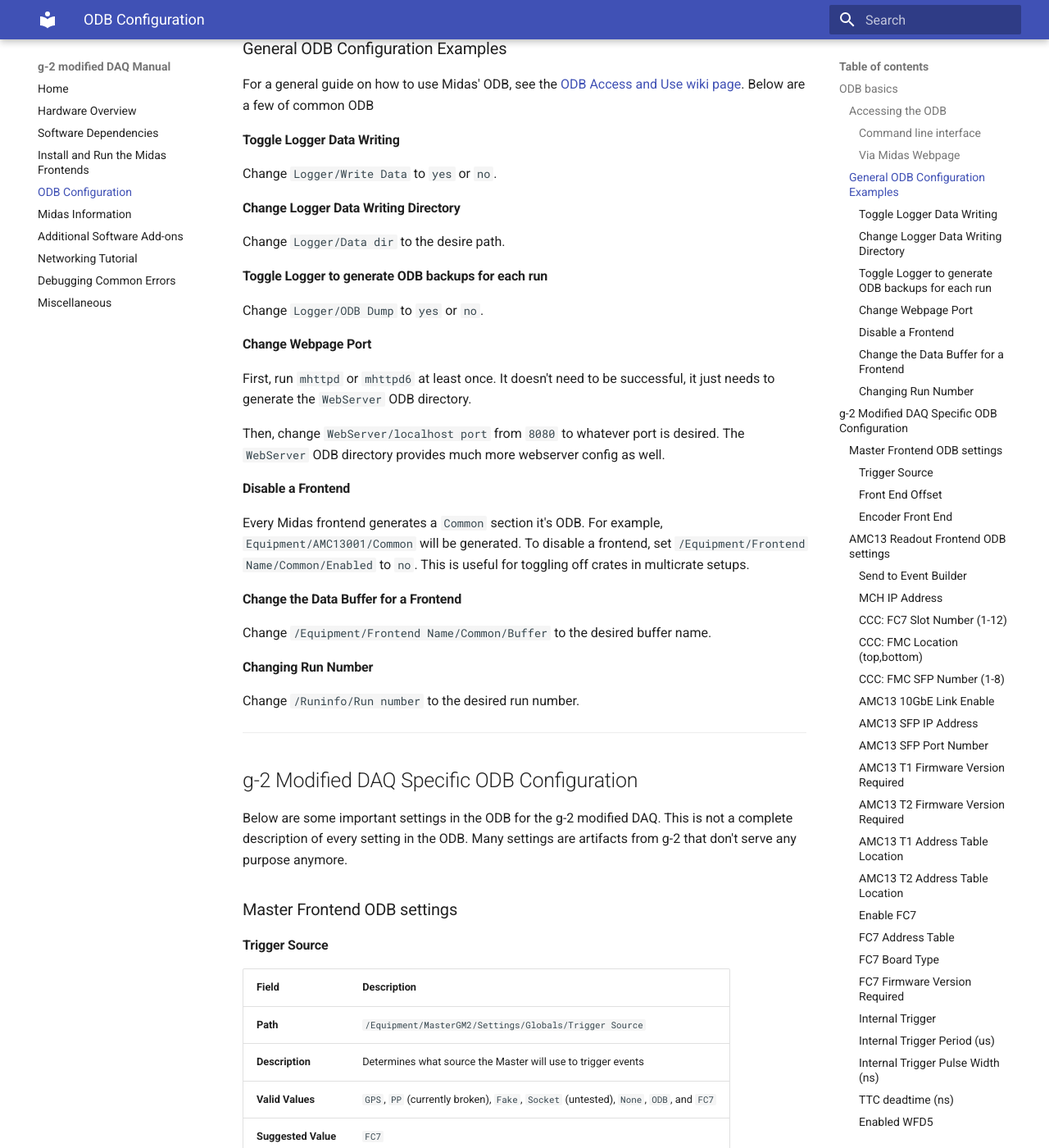
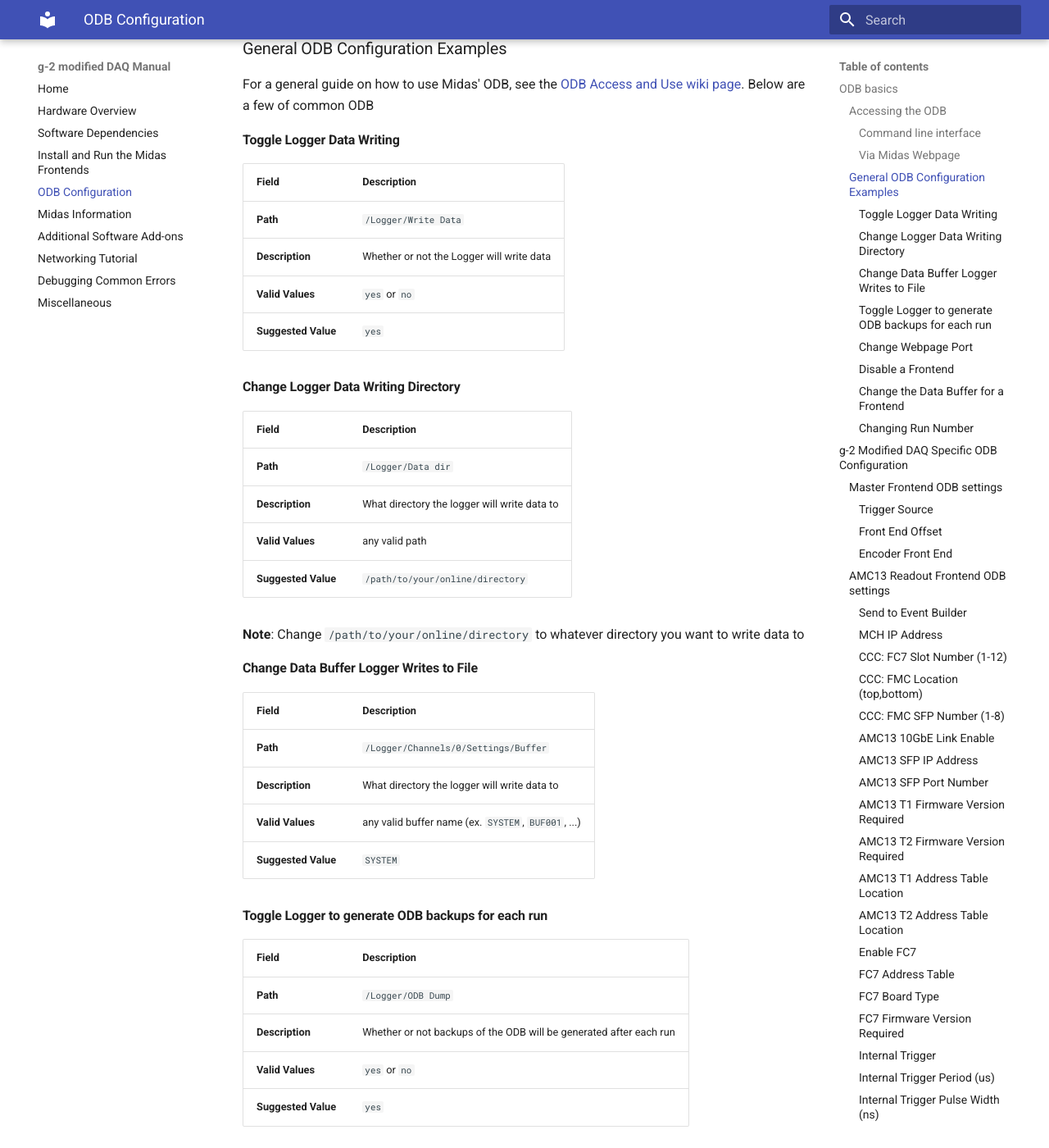
Before and after one commit to jaca230/teststand_daq_manual, an MkDocs documentation site: the page built from docs/odb_config.md, in a window 1280 px wide and 1400 px high, scrolled down 693 px. Shown: the whole window at 82% size. Built offline with MkDocs 1.6.1 and Material for MkDocs 9.7.7, drawn with Linux system fonts in a browser that asks for light colours; some of the changed text lies outside the part shown.

Commit message:
General ODB Configuration examples, added how to change logger buffer

```diff
--- a/docs/odb_config.md
+++ b/docs/odb_config.md
@@ -27,27 +27,86 @@
 For a general guide on how to use Midas' ODB, see the [ODB Access and Use wiki page](https://daq00.triumf.ca/MidasWiki/index.php/ODB_Access_and_Use). Below are a few of common ODB
 
 #### Toggle Logger Data Writing
-Change `Logger/Write Data` to `yes` or `no`.
+
+| Field           | Description                                                        |
+|-----------------|--------------------------------------------------------------------|
+| **Path**           | `/Logger/Write Data`                                            |
+| **Description**    | Whether or not the Logger will write data                       |
+| **Valid Values**   | `yes` or `no`                                                   |
+| **Suggested Value**| `yes`                                                           |
 
 #### Change Logger Data Writing Directory
-Change `Logger/Data dir` to the desire path.
+
+| Field           | Description                                                        |
+|-----------------|--------------------------------------------------------------------|
+| **Path**           | `/Logger/Data dir`                                              |
+| **Description**    | What directory the logger will write data to                    |
+| **Valid Values**   | any valid path                                                  |
+| **Suggested Value**| `/path/to/your/online/directory`                                |
+
+**Note**: Change `/path/to/your/online/directory` to whatever directory you want to write data to
+
+#### Change Data Buffer Logger Writes to File
+
+| Field           | Description                                                        |
+|-----------------|--------------------------------------------------------------------|
+| **Path**           | `/Logger/Channels/0/Settings/Buffer`                            |
+| **Description**    | What directory the logger will write data to                    |
+| **Valid Values**   | any valid buffer name (ex. `SYSTEM`, `BUF001`, ...)             |
+| **Suggested Value**| `SYSTEM`                                                        |
 
 #### Toggle Logger to generate ODB backups for each run
-Change `Logger/ODB Dump` to `yes` or `no`.
+
+| Field           | Description                                                        |
+|-----------------|--------------------------------------------------------------------|
+| **Path**           | `/Logger/ODB Dump`                                              |
+| **Description**    | Whether or not backups of the ODB will be generated after each run                    |
+| **Valid Values**   | `yes` or `no`                                                   |
+| **Suggested Value**| `yes`                                                           |
 
 #### Change Webpage Port
-First, run `mhttpd` or `mhttpd6` at least once. It doesn't need to be successful, it just needs to generate the `WebServer` ODB directory.
 
-Then, change `WebServer/localhost port` from `8080` to whatever port is desired. The `WebServer` ODB directory provides much more webserver config as well.
+| Field           | Description                                                        |
+|-----------------|--------------------------------------------------------------------|
+| **Path**           | `/WebServer/localhost port`                                     |
+| **Description**    | What port the webserver will run on                             |
+| **Valid Values**   | `0000` to `9999`                                                |
+| **Suggested Value**| `8080`                                                          |
+
+**Note**: To generate this ODB path, run `mhttpd` or `mhttpd6` at least once. It doesn't need to be successful, it just needs to generate the `WebServer` ODB directory.
 
 #### Disable a Frontend
-Every Midas frontend generates a `Common` section it's ODB. For example, `Equipment/AMC13001/Common` will be generated. To disable a frontend, set `/Equipment/Frontend Name/Common/Enabled` to `no`. This is useful for toggling off crates in multicrate setups.
+
+| Field           | Description                                                        |
+|-----------------|--------------------------------------------------------------------|
+| **Path**           | `/Equipment/{Frontend Name}/Common/Enabled`                     |
+| **Description**    | Whether a frontend is enabled for use or not                    |
+| **Valid Values**   | `yes` or `no`                                                   |
+| **Suggested Value**| `yes`                                                           |
+
+**Note**: Every Midas frontend generates a `Common` section it's ODB. For example, `Equipment/AMC13001/Common` will be generated. This is useful for toggling off crates in multicrate setups.
 
 #### Change the Data Buffer for a Frontend
-Change `/Equipment/Frontend Name/Common/Buffer` to the desired buffer name.
+
+| Field           | Description                                                        |
+|-----------------|--------------------------------------------------------------------|
+| **Path**           | `/Equipment/{Frontend Name}/Common/Buffer`                      |
+| **Description**    | What midas buffer the frontend will write to                    |
+| **Valid Values**   | `any valid string`                                              |
+| **Suggested Value**| `BUF{3 digit frontend #}`                                       |
+
+**Note**: The event builder assumes every buffer for events starts with `BUF`. So it's best to name frontends `BUF` followed by their 3 digit frontend number. For example, for `AMC13001` frontend, `BUF001` is a good name.
 
 #### Changing Run Number
-Change `/Runinfo/Run number` to the desired run number.
+
+| Field           | Description                                                        |
+|-----------------|--------------------------------------------------------------------|
+| **Path**           | `/Runinfo/Run number`                                           |
+| **Description**    | The run the number for the experiment                           |
+| **Valid Values**   | `any valid integer`                                             |
+| **Suggested Value**| `1`                                                             |
+
+**Note**: If one decreases the run number, the logger will overwrite that run's data if a run is performed with the old run number again. For this reason, when [loading and old ODB save](midas.md#loading-an-odb-save) you will want to increase the run number to a value larger than your last successful run number before taking data.
 
 ---
 
```
Also changed, not shown: site/index.html, site/odb_config/index.html, site/print_page/index.html, site/search/search_index.json, site/software_dependencies/index.html, 1 other file.
